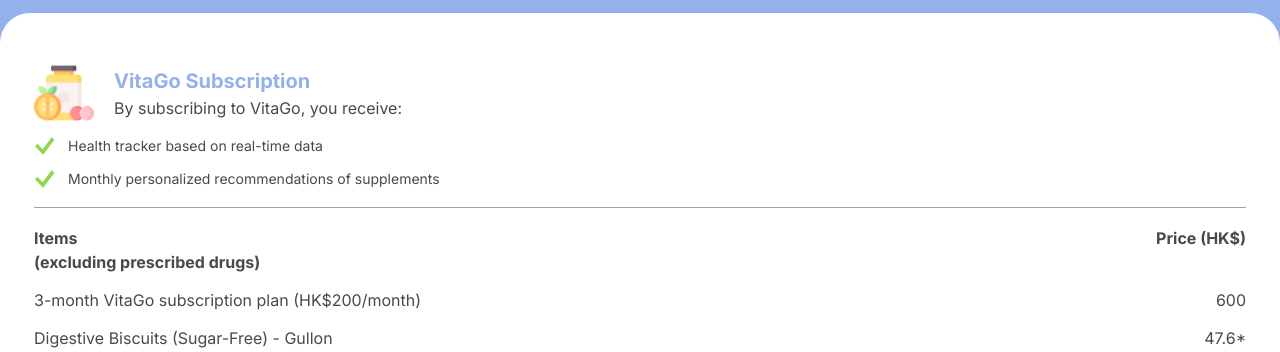
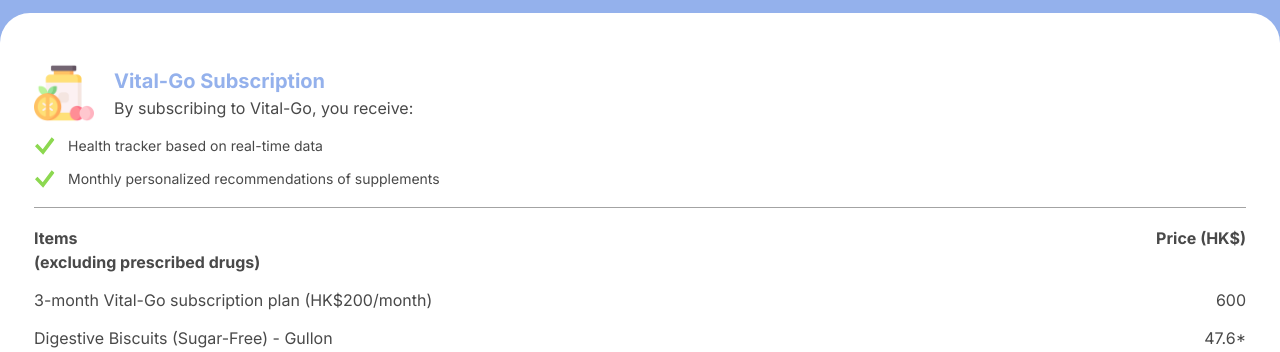
Before and after one commit to Lazbert/TEMG4950K-VitaGo-prototype, a React (Vite) app in the folder frontend/: page /VitaGo/recommendations/payment in a window 1280 px wide. Shown: the part 145-497 px from the top of the page. Built offline with nearby package versions, Linux system fonts and the light colour scheme.

Commit message:
renamed VitaGo content to Vital-Go

```diff
--- a/frontend/src/pages/BookingSelectedPage.tsx
+++ b/frontend/src/pages/BookingSelectedPage.tsx
@@ -39,10 +39,10 @@
   const handleBookingStage = () => {
     if (bookingStage == "calendar" && selectedCalendarDate) {
       setBookingStage("time");
-      console.log("switched to time selection");
     } else if (bookingStage == "time" && selectedTimeRange) {
       setBookingStage("confirm");
-      console.log("switched to confirm booking");
+    } else if (bookingStage == "confirm") {
+      nav("/");
     }
   };
 
--- a/frontend/src/pages/DeliveryPage.tsx
+++ b/frontend/src/pages/DeliveryPage.tsx
@@ -28,7 +28,7 @@
               We do not deliver to certain locations
               <br />
               <br />
-              If VitaGo’s delivery is unable to deliver the supplements at the
+              If Vital-Go’s delivery is unable to deliver the supplements at the
               agreed time to you (other than due to the fault of the delivery
               person) and another time has to be arranged, you will be liable to
               pay a surcharge for the delivery service
--- a/frontend/src/pages/ExplicitDataPage.tsx
+++ b/frontend/src/pages/ExplicitDataPage.tsx
@@ -33,7 +33,7 @@
   return (
     <>
       <TitleSection
-        title="VitaGo"
+        title="Vital-Go"
         titleMsg="Please provide the following information to proceed"
         allowLastPage
       />
--- a/frontend/src/pages/LockScreenPage.tsx
+++ b/frontend/src/pages/LockScreenPage.tsx
@@ -38,7 +38,7 @@
   switch (demoStage) {
     case "Update explicit data":
       return {
-        text: "Hi there! It's time to update your profile in VitaGo so that we can provide the best recommendations to you.",
+        text: "Hi there! It's time to update your profile in Vital-Go so that we can provide the best recommendations to you.",
         navTo: "/VitaGo",
       };
     case "Abnormality detection":
--- a/frontend/src/pages/MainPage.tsx
+++ b/frontend/src/pages/MainPage.tsx
@@ -42,7 +42,7 @@
             className="flex flex-col items-center"
           >
             <IconVitaGo className="h-[48px] w-[48px]" />
-            <span className="font-semibold">VitaGo</span>
+            <span className="font-semibold">Vital-Go</span>
           </button>
         </div>
       ) : (
--- a/frontend/src/pages/PaymentPage.tsx
+++ b/frontend/src/pages/PaymentPage.tsx
@@ -16,7 +16,7 @@
 import { useNavigate } from "react-router-dom";
 
 const receiptItems = [
-  { item: "3-month VitaGo subscription plan (HK$200/month)", price: "600" },
+  { item: "3-month Vital-Go subscription plan (HK$200/month)", price: "600" },
   {
     item: "Digestive Biscuits (Sugar-Free) - Gullon",
     price: "47.6*",
@@ -96,9 +96,9 @@
             <img src={IconSupplement} className="h-[60px] w-[60px]" />
             <div className="flex flex-col">
               <span className="font-bold text-heading-2 text-primaryBlue">
-                VitaGo Subscription
+                Vital-Go Subscription
               </span>
-              <span>By subscribing to VitaGo, you receive:</span>
+              <span>By subscribing to Vital-Go, you receive:</span>
             </div>
           </div>
           <div className="flex gap-3 items-center">
--- a/frontend/src/pages/SuccessfulPaymentPage.tsx
+++ b/frontend/src/pages/SuccessfulPaymentPage.tsx
@@ -15,8 +15,8 @@
           Completed
         </span>
         <span className="text-center text-heading-2">
-          Congratulations on becoming a VitaGo user! Your subscription will last
-          till 01/06/2023
+          Congratulations on becoming a Vital-Go user! Your subscription will
+          last till 01/06/2023
         </span>
       </div>
       <div className="flex flex-col items-center gap-[26px]">
```
